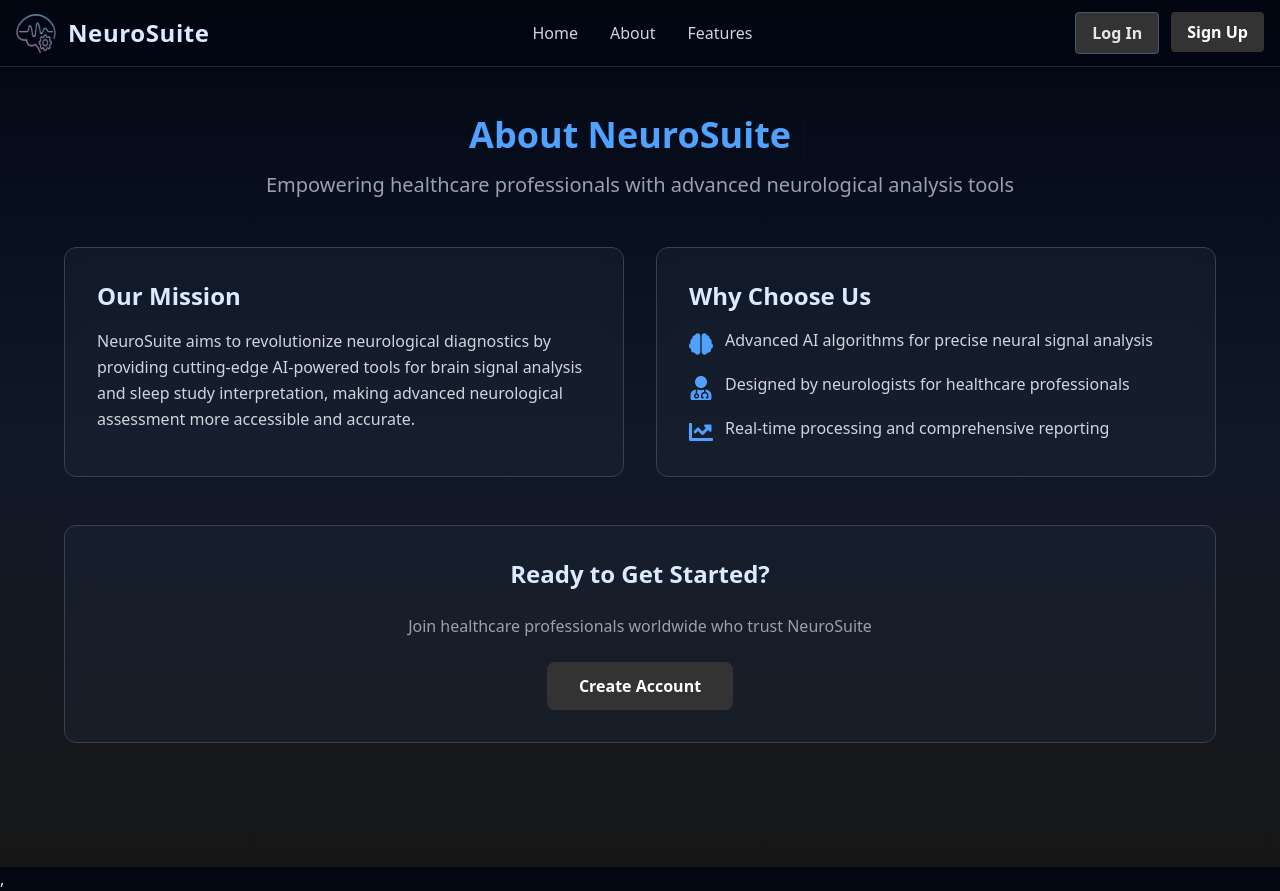
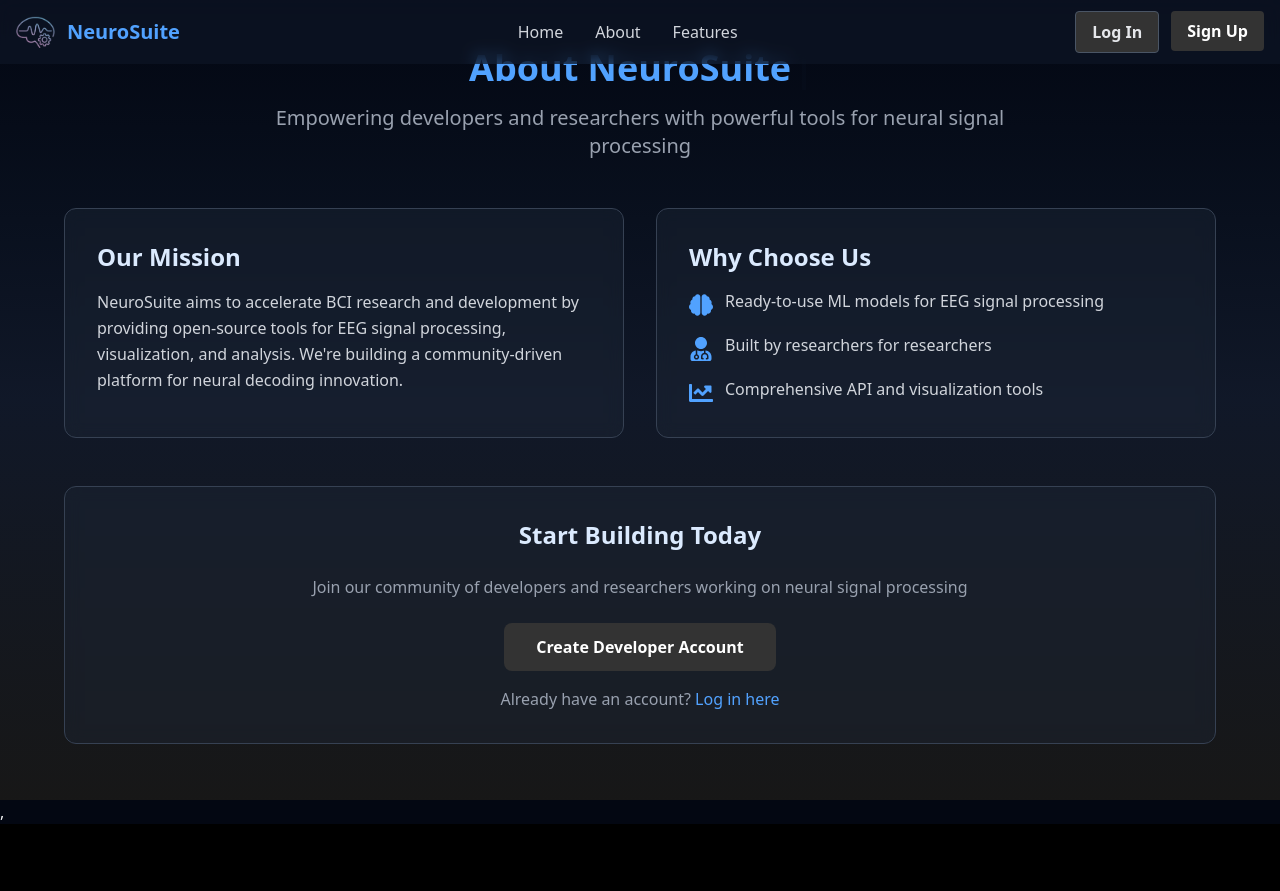
Before and after one commit to Aishwarya011k/NeuroSuite, a React (Vite) app in the folder neurosuite/: page /about in a window 1280 px wide. After the commit the page ends 824 px from the top, so only its background shows below. Built offline with nearby package versions, Linux system fonts and the light colour scheme.

Commit message:
feat: Update UI components for improved user experience; enhance About, Dashboard, Hero, Navbar, and SignUp pages

```diff
--- a/neurosuite/index.html
+++ b/neurosuite/index.html
@@ -1,8 +1,8 @@
-<!doctype html>
+<!DOCTYPE html>
 <html lang="en">
   <head>
     <meta charset="UTF-8" />
-    <link rel="icon" type="image/svg+xml" href="/vite.svg" />
+    <link rel="icon" type="image/png" href="./src/assets/logo.png" />
     <meta name="viewport" content="width=device-width, initial-scale=1.0" />
     <title>NeuroSuite</title>
   </head>
--- a/neurosuite/src/components/About.jsx
+++ b/neurosuite/src/components/About.jsx
@@ -17,7 +17,7 @@ const About = () => {
             />
           </h1>
           <p className="text-xl text-gray-400 max-w-3xl mx-auto">
-            Empowering healthcare professionals with advanced neurological analysis tools
+            Empowering developers and researchers with powerful tools for neural signal processing
           </p>
         </div>
 
@@ -26,7 +26,9 @@ const About = () => {
           <div className="bg-gray-800/40 backdrop-blur-sm p-8 rounded-xl border border-gray-700">
             <h2 className="text-2xl font-bold text-blue-100 mb-4">Our Mission</h2>
             <p className="text-gray-300 leading-relaxed">
-              NeuroSuite aims to revolutionize neurological diagnostics by providing cutting-edge AI-powered tools for brain signal analysis and sleep study interpretation, making advanced neurological assessment more accessible and accurate.
+              NeuroSuite aims to accelerate BCI research and development by providing open-source tools
+              for EEG signal processing, visualization, and analysis. We're building a community-driven
+              platform for neural decoding innovation.
             </p>
           </div>
 
@@ -35,15 +37,15 @@ const About = () => {
             <ul className="space-y-4 text-gray-300">
               <li className="flex items-start gap-3">
                 <FaBrain className="w-6 h-6 text-blue-400 mt-1" />
-                <span>Advanced AI algorithms for precise neural signal analysis</span>
+                <span>Ready-to-use ML models for EEG signal processing</span>
               </li>
               <li className="flex items-start gap-3">
                 <FaUserMd className="w-6 h-6 text-blue-400 mt-1" />
-                <span>Designed by neurologists for healthcare professionals</span>
+                <span>Built by researchers for researchers</span>
               </li>
               <li className="flex items-start gap-3">
                 <FaChartLine className="w-6 h-6 text-blue-400 mt-1" />
-                <span>Real-time processing and comprehensive reporting</span>
+                <span>Comprehensive API and visualization tools</span>
               </li>
             </ul>
           </div>
@@ -51,16 +53,27 @@ const About = () => {
 
         {/* CTA Section */}
         <div className="text-center space-y-6 bg-gray-800/40 backdrop-blur-sm p-8 rounded-xl border border-gray-700">
-          <h2 className="text-2xl font-bold text-blue-100">Ready to Get Started?</h2>
+          <h2 className="text-2xl font-bold text-blue-100">Start Building Today</h2>
           <p className="text-gray-400">
-            Join healthcare professionals worldwide who trust NeuroSuite
+            Join our community of developers and researchers working on neural signal processing
           </p>
-          <button
-            onClick={() => window.location.href = '/signup'}
-            className="px-8 py-3 bg-blue-600 text-white rounded-lg hover:bg-blue-700 transition font-semibold"
-          >
-            Create Account
-          </button>
+          <div className="space-y-4">
+            <button
+              onClick={() => window.location.href = '/signup'}
+              className="px-8 py-3 bg-blue-600 text-white rounded-lg hover:bg-blue-700 transition font-semibold"
+            >
+              Create Developer Account
+            </button>
+            <div className="text-gray-400">
+              Already have an account?{' '}
+              <a
+                href="/login"
+                className="text-blue-400 hover:text-blue-300 transition"
+              >
+                Log in here
+              </a>
+            </div>
+          </div>
         </div>
       </div>
     </div>
--- a/neurosuite/src/components/Hero.jsx
+++ b/neurosuite/src/components/Hero.jsx
@@ -16,17 +16,18 @@ const Hero = () => {
           Introducing!, <span className="text-4xl md:text-5xl lg:text-6xl text-blue-400"><Typewriter words={["NeuroSuite"]} loop cursor cursorStyle="|" /></span>
         </h1>
         <p className="font-poppins text-lg text-gray-300 leading-relaxed max-w-xl">
-          Advanced AI-powered solutions for neurological diagnostics and treatment planning. Experience the future of healthcare with NeuroSuite's cutting-edge technology.
+          An open-source platform for EEG signal processing and analysis. Build, test, and deploy
+          neural decoding algorithms with our comprehensive toolkit for brain-computer interface research.
         </p>
         <div className="flex gap-4 pt-4">
           <button
             onClick={() => navigate('/about')}
             className="px-8 py-3 bg-blue-600 text-white rounded-lg hover:bg-blue-700 transition font-semibold"
           >
-            Get Started
+            Start Building
           </button>
           <button className="px-6 py-3 border border-gray-600 text-gray-200 font-semibold rounded-lg hover:bg-gray-800 transition">
-            Learn More
+            View Documentation
           </button>
         </div>
       </div>
--- a/neurosuite/src/components/Navbar.jsx
+++ b/neurosuite/src/components/Navbar.jsx
@@ -9,19 +9,13 @@ export default function Navbar() {
   const { user, logout } = useAuth();
 
   return (
-    <nav className="w-full bg-gray-950/80 backdrop-blur-sm px-4 py-3 shadow-lg border-b border-gray-800">
-      <div className="max-w-7xl mx-auto flex items-center justify-between">
-        {/* Logo and App Name */}
-        <div className="flex items-center gap-3">
-          <img
-            src={logo}
-            alt="NeuroSuite Logo"
-            className="w-10 h-10 color:white rouded-full"
-          />
-          <span className="text-xl sm:text-2xl font-bold text-blue-100 tracking-wide">
-            NeuroSuite
-          </span>
-        </div>
+    <nav className="bg-gray-900/60 backdrop-blur-sm fixed w-full z-50">
+      <div className="max-w-7xl mx-auto px-4">
+        <div className="flex justify-between items-center h-16">
+          <Link to="/" className="flex items-center space-x-3">
+            <img src={logo} alt="NeuroSuite Logo" className="h-8 w-auto" />
+            <span className="text-xl font-bold text-blue-400">NeuroSuite</span>
+          </Link>
 
           {/* Desktop Nav Links */}
           <div className="hidden md:flex gap-8">
@@ -84,6 +78,7 @@ export default function Navbar() {
             </button>
           </div>
         </div>
+      </div>
     </nav>
   );
 }
--- a/neurosuite/src/components/SignUp.jsx
+++ b/neurosuite/src/components/SignUp.jsx
@@ -1,5 +1,5 @@
 import React, { useState } from 'react';
-import { useNavigate } from 'react-router-dom';
+import { Link, useNavigate } from 'react-router-dom';
 import { signUp, login } from '../services/auth';
 import { useAuth } from '../context/AuthContext';
 import LoadSpinner from './LoadSpinner';
@@ -97,12 +97,12 @@ const SignUp = () => {
   };
 
   return (
-    <div className="min-h-screen py-12 px-4 sm:px-6 lg:px-8">
-      <div className="max-w-md mx-auto bg-gray-900/50 backdrop-blur-sm p-8 rounded-xl shadow-xl border border-gray-800">
-        <div className="text-center mb-8">
-          <h2 className="text-3xl font-bold text-blue-100 font-poppins">Create Account</h2>
-          <p className="mt-2 text-gray-400">Join NeuroSuite to get started</p>
-        </div>
+    <div className="min-h-screen py-12 px-4">
+      <div className="max-w-md mx-auto">
+        <div className="bg-gray-800/40 backdrop-blur-sm p-8 rounded-xl border border-gray-700">
+          <h2 className="text-2xl font-bold text-blue-100 mb-6 text-center">
+            Create your account
+          </h2>
 
           {error && (
             <div className="mb-4 p-3 rounded bg-red-500/10 border border-red-500 text-red-500">
@@ -236,8 +236,9 @@ const SignUp = () => {
             {/* Submit Button */}
             <button
               type="submit"
-            className="w-full flex justify-center items-center py-3 px-4 rounded-md bg-blue-600 text-white font-medium hover:bg-blue-700 focus:outline-none focus:ring-2 focus:ring-offset-2 focus:ring-blue-500 disabled:opacity-50 transition-colors"
               disabled={loading}
+              className={`w-full p-3 rounded-lg flex items-center justify-center space-x-2
+                ${loading ? 'bg-gray-700 cursor-not-allowed' : 'bg-blue-600 hover:bg-blue-700'}`}
             >
               {loading ? (
                 <>
@@ -251,12 +252,16 @@ const SignUp = () => {
           </form>
 
           {/* Login Link */}
-        <p className="mt-4 text-center text-sm text-gray-400">
+          <div className="mt-6 text-center text-gray-400">
             Already have an account?{' '}
-          <a href="#" className="font-medium text-blue-400 hover:text-blue-300">
-            Log in
-          </a>
-        </p>
+            <Link
+              to="/login"
+              className="text-blue-400 hover:text-blue-300 transition font-medium"
+            >
+              Log in here
+            </Link>
+          </div>
+        </div>
       </div>
     </div>
   );
```
Also changed, not shown: neurosuite/src/components/Dashboard.jsx (+40 -31 lines). Lines whose indentation alone changed are shown as unchanged.
